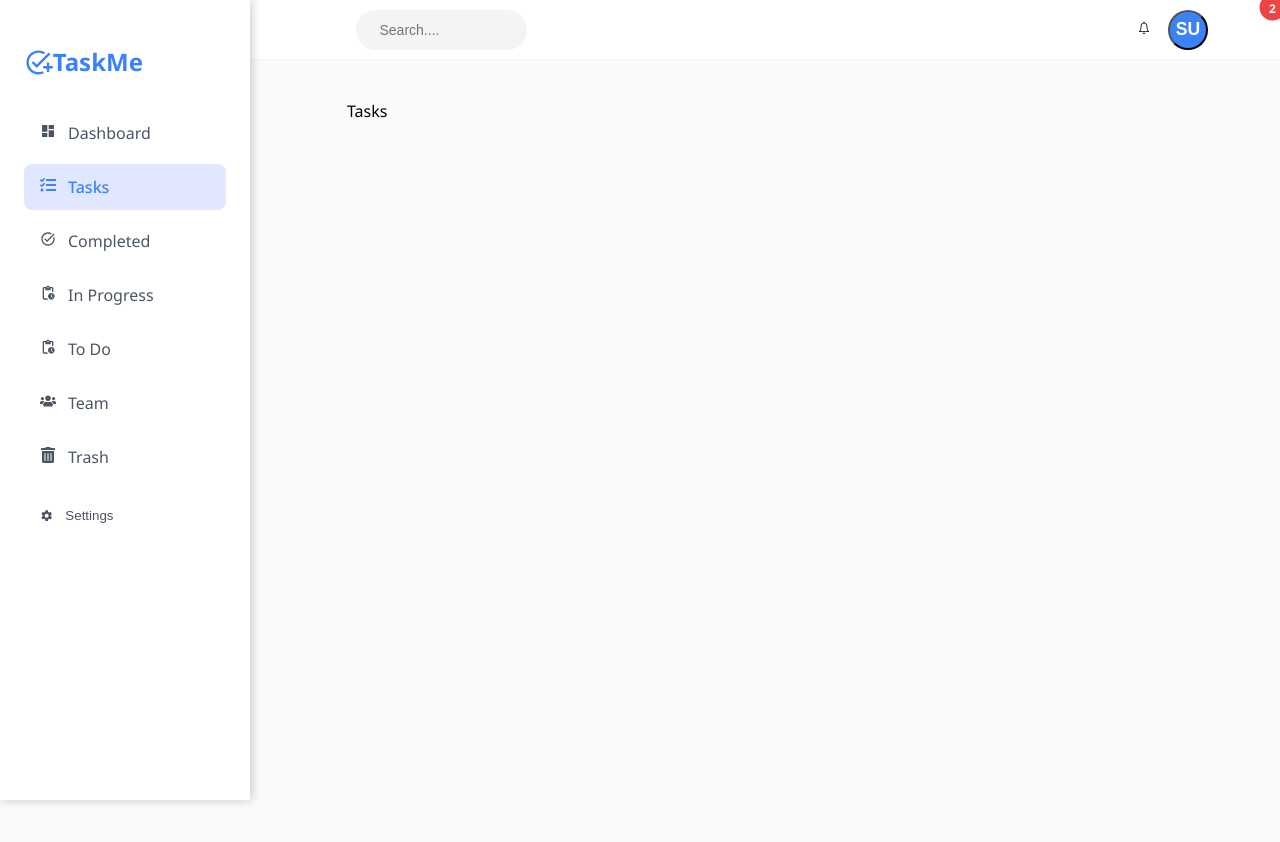
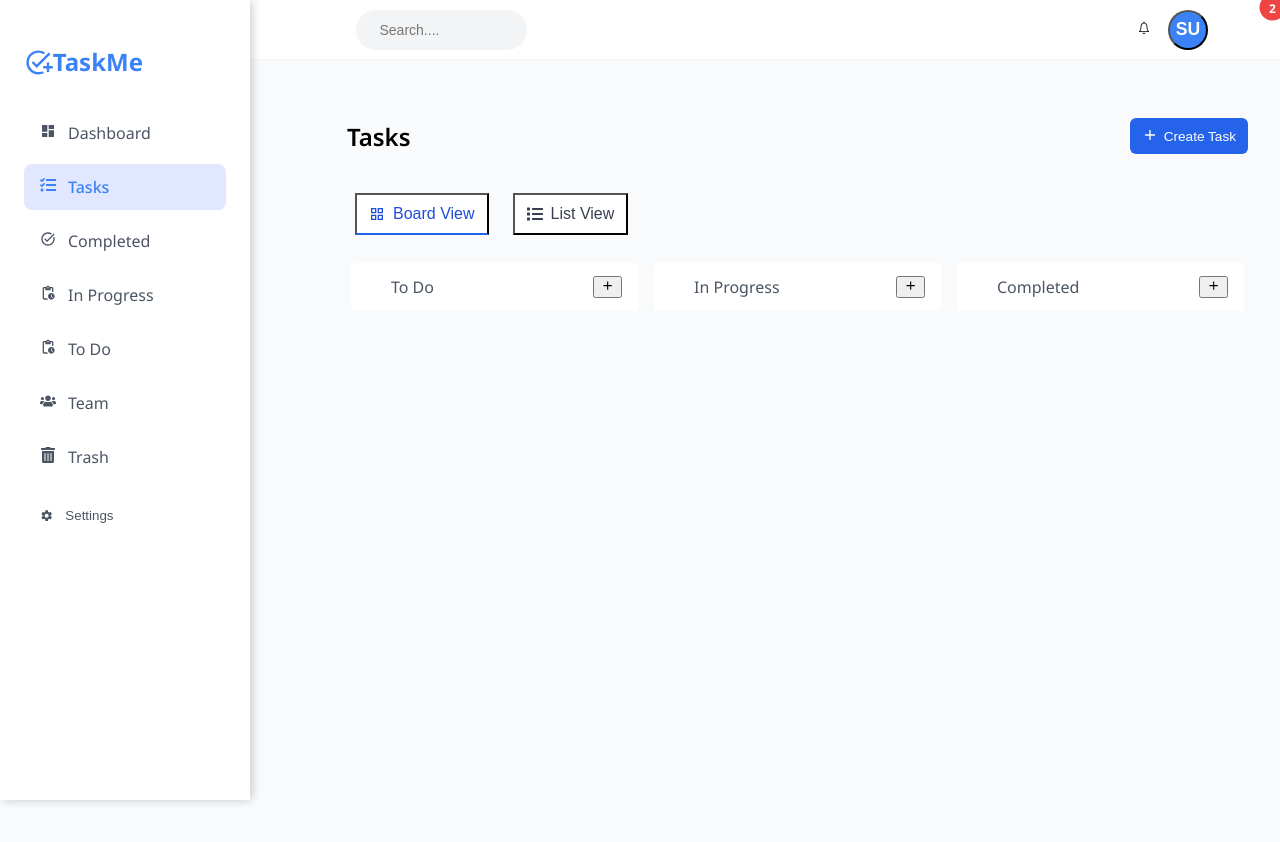
Before and after one commit to tishasheth04/ProjectManagementTool, a React (Vite) app in the folder client/: page /tasks in a window 1280 px wide. Shown: the top 842 px of the page. Built offline with nearby package versions, Linux system fonts and the light colour scheme; sample sign-in values are in the browser's storage.

Commit message:
Work on the task section created lists, board view and a create task button

```diff
--- a/client/src/components/Button.jsx
+++ b/client/src/components/Button.jsx
@@ -0,0 +1,16 @@
+import React from "react";
+
+const Button = ({ icon, className, label, type, onClick = () => {} }) => {
+  return (
+    <button
+      type={type || "button"}
+      className={`${className || ""} button`}
+      onClick={onClick}
+    >
+      {icon && <span className="button-icon">{icon}</span>}
+      <span>{label}</span>
+    </button>
+  );
+};
+
+export default Button;
--- /dev/null
+++ b/client/src/components/Loader.jsx
@@ -0,0 +1,13 @@
+const Loading = () => {
+  return (
+    <div className="dots-container">
+      <div className="dot"></div>
+      <div className="dot"></div>
+      <div className="dot"></div>
+      <div className="dot"></div>
+      <div className="dot"></div>
+    </div>
+  );
+};
+
+export default Loading;
--- /dev/null
+++ b/client/src/components/Tabs.jsx
@@ -0,0 +1,31 @@
+import { Tab } from "@headlessui/react";
+
+function classNames(...classes) {
+  return classes.filter(Boolean).join(" ");
+}
+
+export default function Tabs({ tabs, setSelected, children }) {
+  return (
+    <div className="tabs-container">
+      <Tab.Group>
+        <Tab.List className="tab-list">
+          {tabs.map((tab, index) => (
+            <Tab
+              key={tab.title}
+              onClick={() => setSelected(index)}
+              className={({ selected }) =>
+                `tab ${selected ? "selected" : ""}`
+              }
+            >
+              {tab.icon}
+              <span>{tab.title}</span>
+            </Tab>
+          ))}
+        </Tab.List>
+        <Tab.Panels style={{ width: "100%", marginTop: "0.5rem" }}>
+          {children}
+        </Tab.Panels>
+      </Tab.Group>
+    </div>
+  );
+}
--- /dev/null
+++ b/client/src/components/TaskTitle.jsx
@@ -0,0 +1,19 @@
+import React from "react";
+import { IoMdAdd } from "react-icons/io";
+
+const TaskTitle = ({ label, className }) => {
+  return (
+    <div className="task-title-container">
+      <div className="task-title-left">
+        <div className={`task-title-dot ${className}`} />
+        <p className="task-title-text">{label}</p>
+      </div>
+
+      <button className="task-title-button">
+        <IoMdAdd className="text-lg text-black" />
+      </button>
+    </div>
+  );
+};
+
+export default TaskTitle;
--- /dev/null
+++ b/client/src/components/Title.jsx
@@ -0,0 +1,11 @@
+import React from "react";
+
+const Title = ({ title, className }) => {
+  return (
+    <h2 className={`title ${className || ""}`}>
+      {title}
+    </h2>
+  );
+};
+
+export default Title;
--- a/client/src/index.css
+++ b/client/src/index.css
@@ -1002,3 +1002,272 @@ html, body {
 .fade-out {
   transition: all 0.2s ease-in;
 }
+
+
+/* ---- General Styles ---- */
+.button {
+  padding: 0.5rem 0.75rem;
+  outline: none;
+  border: none;
+  cursor: pointer;
+}
+
+/* ---- Title ---- */
+.title {
+  font-size: 1.5rem;
+  font-weight: 600;
+  text-transform: capitalize;
+}
+
+/* ---- Tabs ---- */
+.tabs-container {
+  width: 100%;
+  padding-left: 0.25rem;
+  padding-right: 0.25rem;
+}
+
+.tab-list {
+  display: flex;
+  gap: 1.5rem;
+  padding: 0.25rem;
+  border-radius: 0.75rem;
+}
+
+.tab {
+  display: flex;
+  align-items: center;
+  gap: 0.5rem;
+  padding: 0.625rem 0.75rem;
+  font-size: 1rem;
+  font-weight: 500;
+  background-color: white;
+  outline: none;
+  cursor: pointer;
+  color: #374151; /* gray-800 */
+}
+
+.tab:hover {
+  color: #1e40af; /* blue-800 */
+}
+
+.tab.selected {
+  color: #1d4ed8; /* blue-700 */
+  border-bottom: 2px solid #2563eb; /* blue-600 */
+}
+
+/* ---- TaskTitle ---- */
+.task-title-container {
+  width: 100%;
+  height: 2.5rem;
+  padding: 0 0.5rem;
+  border-radius: 0.25rem;
+  background-color: white;
+  display: flex;
+  align-items: center;
+  justify-content: space-between;
+}
+
+.task-title-left {
+  display: flex;
+  align-items: center;
+  gap: 0.5rem;
+}
+
+.task-title-dot {
+  width: 1rem;
+  height: 1rem;
+  border-radius: 9999px;
+}
+
+.task-title-text {
+  font-size: 0.875rem;
+  color: #4b5563; /* gray-600 */
+}
+
+.task-title-button {
+  display: none;
+}
+
+@media (min-width: 768px) {
+  .task-title-container {
+    height: 3rem;
+    padding: 0 1rem;
+  }
+  .task-title-text {
+    font-size: 1rem;
+  }
+  .task-title-button {
+    display: block;
+  }
+}
+
+//* ---- Base Resets ---- */
+body {
+  font-family: Arial, sans-serif;
+  margin: 0;
+  padding: 0;
+}
+
+/* ---- Loader ---- */
+.dots-container {
+  display: flex;
+  justify-content: center;
+  align-items: center;
+  gap: 6px;
+  padding: 1rem;
+}
+
+.dot {
+  width: 10px;
+  height: 10px;
+  border-radius: 50%;
+  background-color: #2563eb;
+  animation: bounce 0.6s infinite alternate;
+}
+
+.dot:nth-child(2) {
+  animation-delay: 0.1s;
+}
+.dot:nth-child(3) {
+  animation-delay: 0.2s;
+}
+.dot:nth-child(4) {
+  animation-delay: 0.3s;
+}
+.dot:nth-child(5) {
+  animation-delay: 0.4s;
+}
+
+@keyframes bounce {
+  to {
+    transform: translateY(-10px);
+    opacity: 0.6;
+  }
+}
+
+/* ---- Title ---- */
+.title {
+  font-size: 1.5rem;
+  font-weight: 600;
+  text-transform: capitalize;
+}
+
+/* ---- Page Header ---- */
+.tasks-header {
+  display: flex;
+  justify-content: space-between;
+  align-items: center;
+  margin-bottom: 1rem;
+}
+
+/* ---- Button ---- */
+.btn-create-task {
+  display: flex;
+  align-items: center;
+  gap: 6px;
+  background-color: #2563eb; /* blue-600 */
+  color: white;
+  border: none;
+  border-radius: 6px;
+  padding: 6px 12px;
+  font-size: 0.85rem;
+  height: 36px;
+  cursor: pointer;
+  line-height: 1;
+}
+
+.btn-create-task svg {
+  font-size: 1rem;
+}
+
+/* ---- Tabs ---- */
+.tabs-container {
+  width: 100%;
+  padding-left: 0.25rem;
+  padding-right: 0.25rem;
+}
+
+.tab-list {
+  display: flex;
+  gap: 1.5rem;
+  padding: 0.25rem;
+  border-radius: 0.75rem;
+}
+
+.tab {
+  display: flex;
+  align-items: center;
+  gap: 0.5rem;
+  padding: 0.625rem 0.75rem;
+  font-size: 1rem;
+  font-weight: 500;
+  background-color: white;
+  outline: none;
+  cursor: pointer;
+  color: #374151;
+}
+
+.tab:hover {
+  color: #1e40af;
+}
+
+.tab.selected {
+  color: #1d4ed8;
+  border-bottom: 2px solid #2563eb;
+}
+
+/* ---- Task Title Boxes ---- */
+.task-titles-wrapper {
+  width: 100%;
+  display: flex;
+  justify-content: space-between;
+  gap: 1rem;
+  padding: 1rem 0;
+}
+
+.task-title-container {
+  width: 100%;
+  height: 2.5rem;
+  padding: 0 0.5rem;
+  border-radius: 0.25rem;
+  background-color: white;
+  display: flex;
+  align-items: center;
+  justify-content: space-between;
+}
+
+.task-title-left {
+  display: flex;
+  align-items: center;
+  gap: 0.5rem;
+}
+
+.task-title-dot {
+  width: 1rem;
+  height: 1rem;
+  border-radius: 9999px;
+}
+
+.task-title-text {
+  font-size: 0.875rem;
+  color: #4b5563;
+}
+
+.task-title-button {
+  display: none;
+}
+
+@media (min-width: 768px) {
+  .task-title-container {
+    height: 3rem;
+    padding: 0 1rem;
+  }
+
+  .task-title-text {
+    font-size: 1rem;
+  }
+
+  .task-title-button {
+    display: block;
+  }
+}
--- a/client/src/pages/Tasks.jsx
+++ b/client/src/pages/Tasks.jsx
@@ -1,8 +1,56 @@
-import React from 'react'
+import React, { useState } from "react";
+import { FaList } from "react-icons/fa";
+import { MdGridView } from "react-icons/md";
+import { useParams } from "react-router-dom";
+import Loading from "../components/Loader";
+import Title from "../components/Title";
+import Button from "../components/Button";
+import { IoMdAdd } from "react-icons/io";
+import Tabs from "../components/Tabs";
+import TaskTitle from "../components/TaskTitle";
+
+const TABS = [
+  { title: "Board View", icon: <MdGridView /> },
+  { title: "List View", icon: <FaList /> },
+];
 
 const Tasks = () => {
-  return <div>Tasks</div>;
+  const params = useParams();
+  const [selected, setSelected] = useState(0);
+  const [open, setOpen] = useState(false);
+  const [loading, setLoading] = useState(false);
 
+  const status = params?.status || "";
+
+  return loading ? (
+    <div style={{ padding: "2.5rem 0" }}>
+      <Loading />
+    </div>
+  ) : (
+    <div style={{ width: "100%" }}>
+      <div className="tasks-header">
+        <Title title={status ? `${status} Tasks` : "Tasks"} />
+        {!status && (
+          <Button
+            onClick={() => setOpen(true)}
+            label="Create Task"
+            icon={<IoMdAdd />}
+            className="btn-create-task"
+          />
+        )}
+      </div>
+
+      <Tabs tabs={TABS} setSelected={setSelected}>
+        {!status && (
+          <div className="task-titles-wrapper">
+            <TaskTitle label="To Do" className="bg-blue-600" />
+            <TaskTitle label="In Progress" className="bg-yellow-600" />
+            <TaskTitle label="Completed" className="bg-green-600" />
+          </div>
+        )}
+      </Tabs>
+    </div>
+  );
 };
 
 export default Tasks;
```
